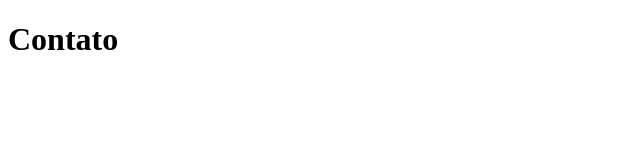
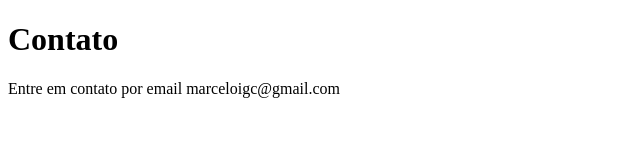
Before and after one commit to marceloisaias/sistema-de-cadastro, a plain HTML site: page contato.html in a window 1280 px wide. Shown: the whole page, without its empty margins (0-640 px from the left). Drawn offline with Linux system fonts and the light colour scheme.

Commit message:
adicionando o email de contato

```diff
--- a/contato.html
+++ b/contato.html
@@ -8,5 +8,6 @@
 </head>
 <body>
     <h1>Contato</h1>
+    <p>Entre em contato por email marceloigc@gmail.com</p>
 </body>
 </html>
```
